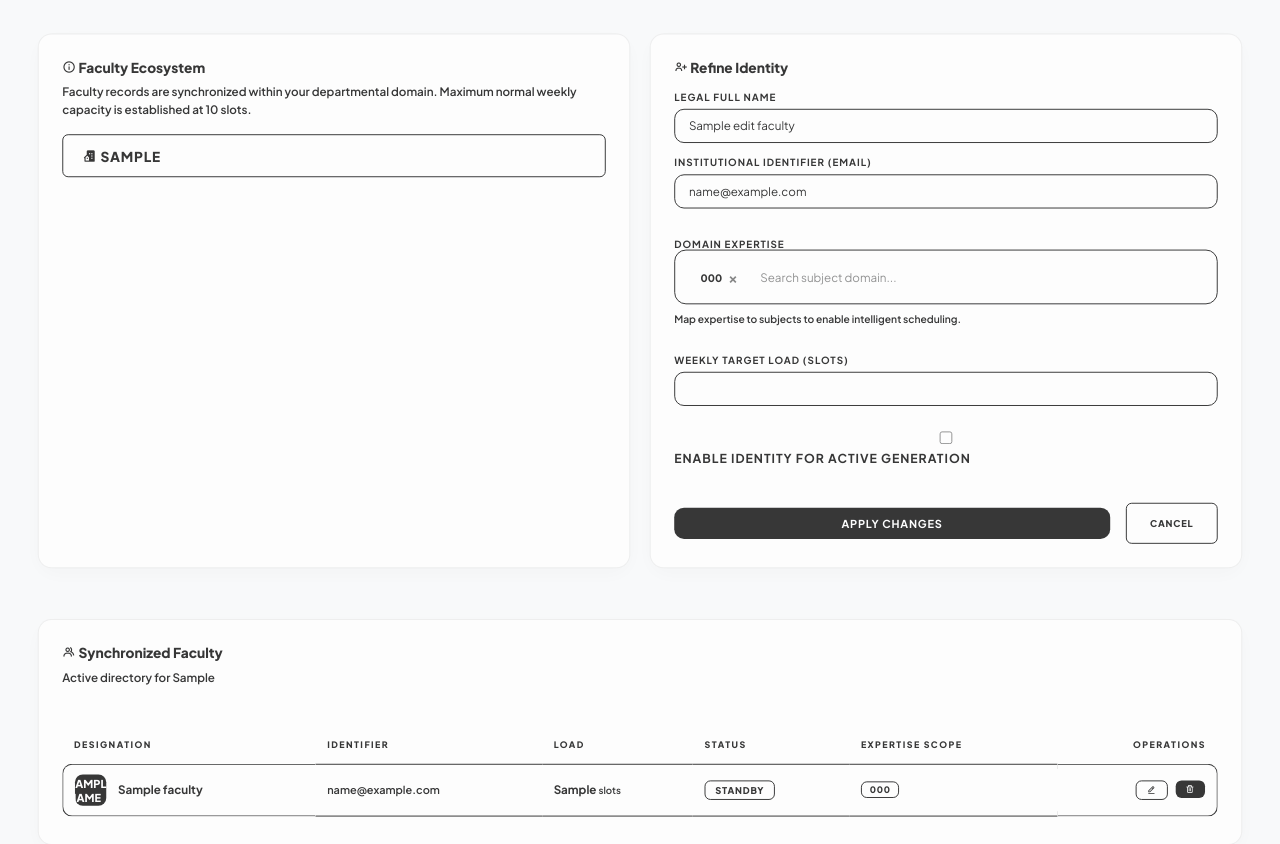
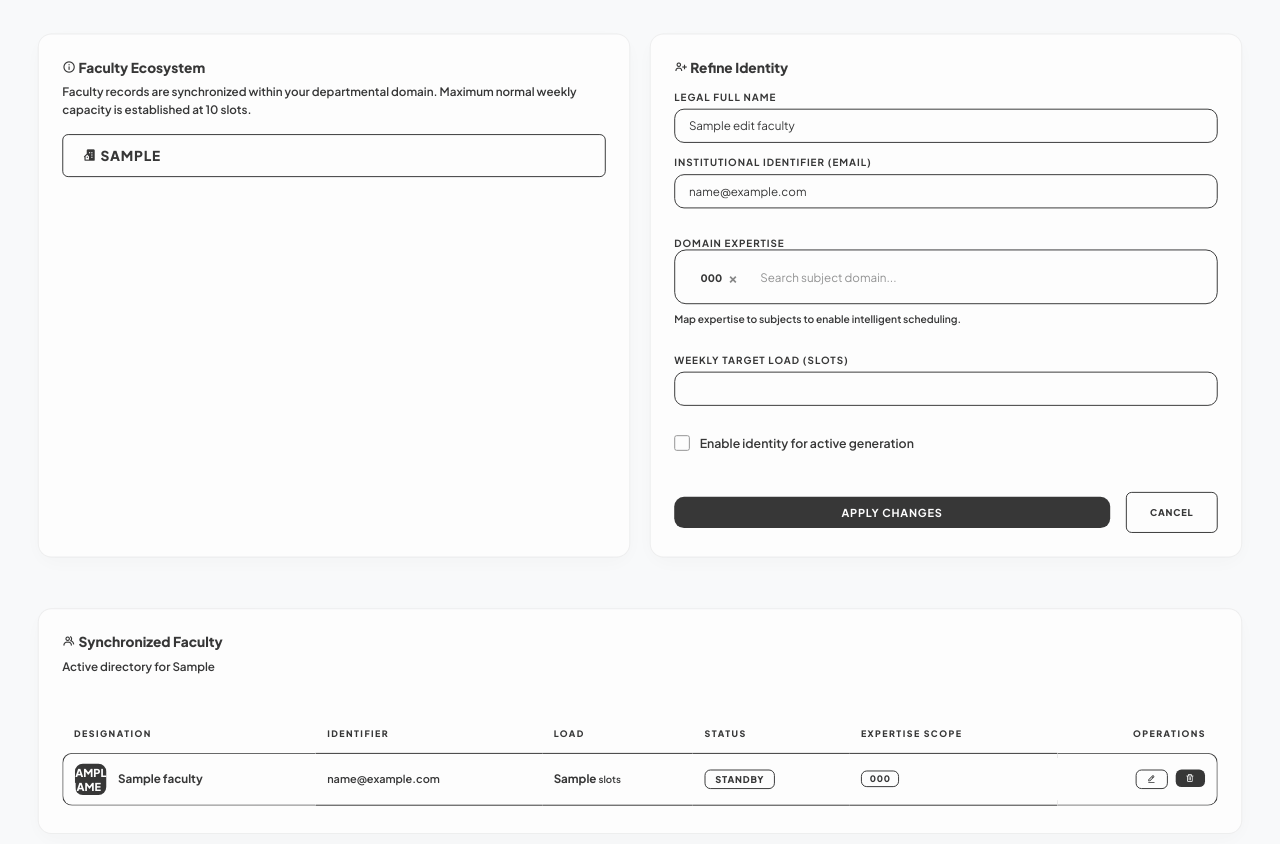
Before and after one commit to tanishs43/AI-TTG, a Flask app: template app/templates/faculty_config.html in a window 1280 px wide. Shown: the part 56-900 px from the top of the page. After the commit the page ends 862 px from the top, so only its background shows below. Run offline with Flask 3, Linux system fonts and the light colour scheme; tables that the repository leaves empty hold one stand-in row (values such as "Sample post"); the template is opened without the code that fills it: values that come from a table or form of the project are taken from there, most other values are stand-ins (such as "Sample title", 1, 10 or a date in 2020); some libraries are stand-ins or nearby versions.

Commit message:
fix: checkbox left-aligned in check-row labels (subject config form)

```diff
--- a/app/static/styles.css
+++ b/app/static/styles.css
@@ -597,6 +597,30 @@ tr:hover td { background-color: var(--surface-elevated); border-color: var(--tex
     transform: none !important;
 }
 
+/* Checkbox rows — checkbox LEFT of label text */
+.check-row {
+    display: flex !important;
+    flex-direction: row !important;
+    align-items: center !important;
+    gap: 10px !important;
+    cursor: pointer;
+    font-size: 0.82rem;
+    font-weight: 600;
+    text-transform: none;
+    letter-spacing: 0;
+    color: var(--text-primary);
+    padding: 4px 0;
+}
+.check-row input[type="checkbox"] {
+    width: 16px;
+    height: 16px;
+    min-width: 16px;
+    accent-color: var(--primary-color);
+    cursor: pointer;
+    border-radius: 4px;
+    flex-shrink: 0;
+}
+
 /* Animations & Transitions */
 .hover-scale { transition: var(--transition-smooth); }
 .hover-scale:hover { transform: scale(1.02); }
```
